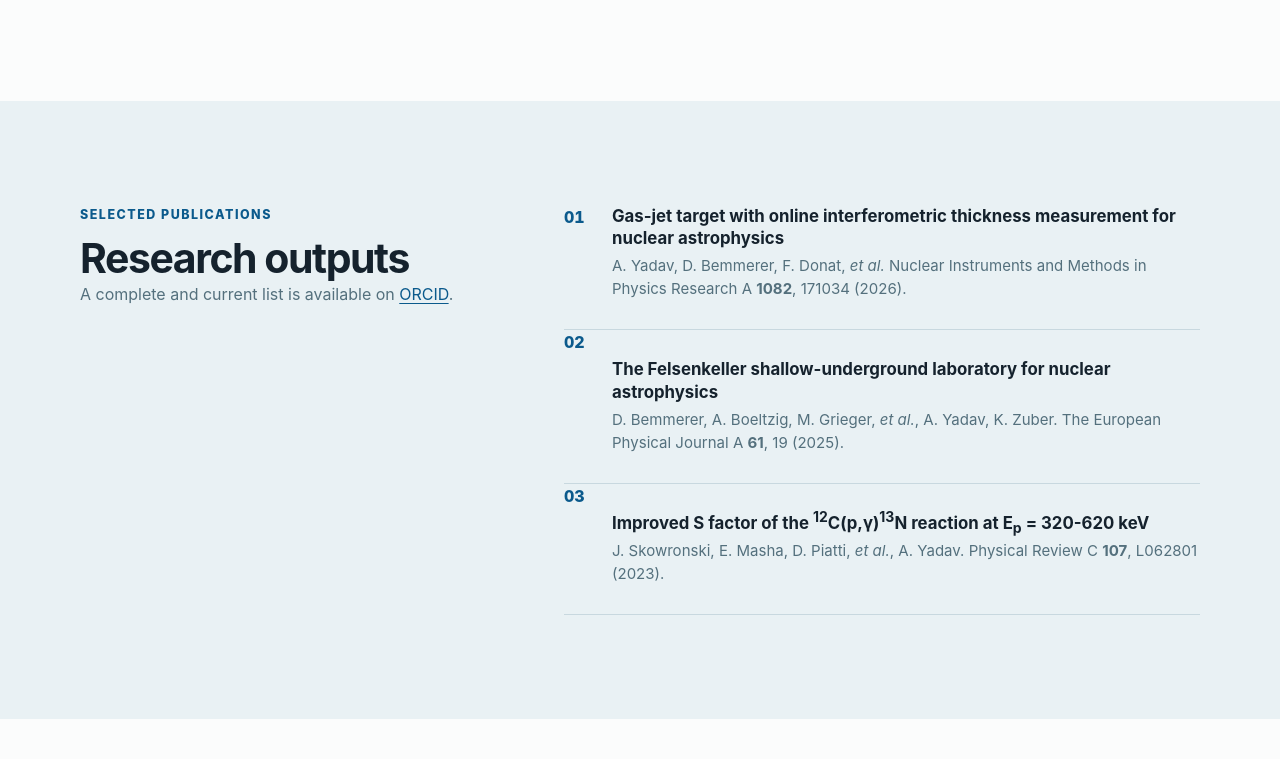
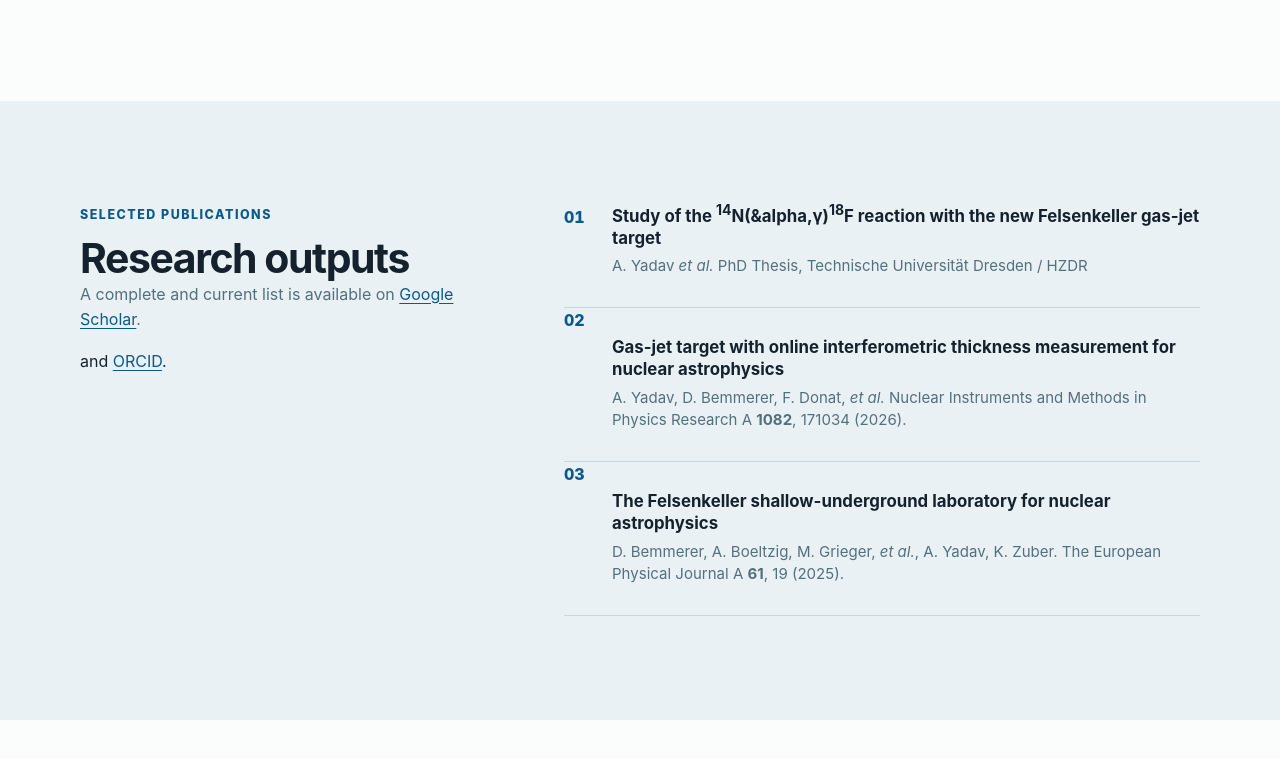
Before and after one commit to yadavanup02/yadavanup02.github.io, a plain HTML site: page index.html in a window 1280 px wide. Shown: the part 2240-2999 px from the top of the page. Drawn offline with Linux system fonts and the light colour scheme.

Commit message:
Update index.html

```diff
--- a/index.html
+++ b/index.html
@@ -68,9 +68,9 @@
             </article>
             <article class="card">
               <!-- <p class="card-number">02</p> -->
-              <h3> Measurement of <sup>14</sup>N(&alpha;,&gamma;)<sup>18</sup>F reaction </h3>
+              <h3> Measurement of <sup>14</sup>N(&alpha;, &gamma;)<sup>18</sup>F reaction </h3>
               <p>Experimental study of low-energy resonances and their importance for stellar reaction rates, using the Felsenkeller underground laboratory.</p>
-              <a href="https://tud.qucosa.de/en/landing-page/https%3A%2F%2Ftud.qucosa.de%2Fapi%2Fqucosa%253A105033%2Fmets/" target="_blank" rel="noopener noreferrer"> A. Yadav <em>et al.</em> SPhD Thesis, Technische Universit&auml;t Dresden / HZDR</a>
+              <a href="https://tud.qucosa.de/en/landing-page/https%3A%2F%2Ftud.qucosa.de%2Fapi%2Fqucosa%253A105033%2Fmets/" target="_blank" rel="noopener noreferrer"> A. Yadav <em>et al.</em> PhD Thesis, Technische Universit&auml;t Dresden / HZDR</a>
             </article>
             <article class="card">
               <!-- <p class="card-number">03</p> -->
@@ -98,9 +98,15 @@
           <div>
             <p class="eyebrow">Selected publications</p>
             <h2 id="publications-heading">Research outputs</h2>
-            <p class="quiet">A complete and current list is available on <a href="https://orcid.org/0000-0001-7873-0562">ORCID</a>.</p>
+            <p class="quiet">A complete and current list is available on <a href="https://scholar.google.ca/citations?view_op=list_works&hl=en&hl=en&user=JTztj0AAAAAJ&sortby=pubdate">Google Scholar</a>.</p>
+            and
+            <a href="https://orcid.org/0000-0001-7873-0562">ORCID</a>.</p>
           </div>
           <ol class="publication-list">
+            <li>
+              <p class="publication-title">Study of the <sup>14</sup>N(&alpha,&gamma;)<sup>18</sup>F reaction with the new Felsenkeller gas-jet target</p>
+              <p class="citation">A. Yadav <em>et al.</em> PhD Thesis, Technische Universit&auml;t Dresden / HZDR</p>
+            </li>
             <li>
               <p class="publication-title">Gas-jet target with online interferometric thickness measurement for nuclear astrophysics</p>
               <p class="citation">A. Yadav, D. Bemmerer, F. Donat, <em>et al.</em> Nuclear Instruments and Methods in Physics Research A <strong>1082</strong>, 171034 (2026).</p>
@@ -108,10 +114,6 @@
             <li>
               <p class="publication-title">The Felsenkeller shallow-underground laboratory for nuclear astrophysics</p>
               <p class="citation">D. Bemmerer, A. Boeltzig, M. Grieger, <em>et al.</em>, A. Yadav, K. Zuber. The European Physical Journal A <strong>61</strong>, 19 (2025).</p>
-            </li>
-            <li>
-              <p class="publication-title">Improved S factor of the <sup>12</sup>C(p,&gamma;)<sup>13</sup>N reaction at E<sub>p</sub> = 320-620 keV</p>
-              <p class="citation">J. Skowronski, E. Masha, D. Piatti, <em>et al.</em>, A. Yadav. Physical Review C <strong>107</strong>, L062801 (2023).</p>
             </li>
           </ol>
         </div>
```
